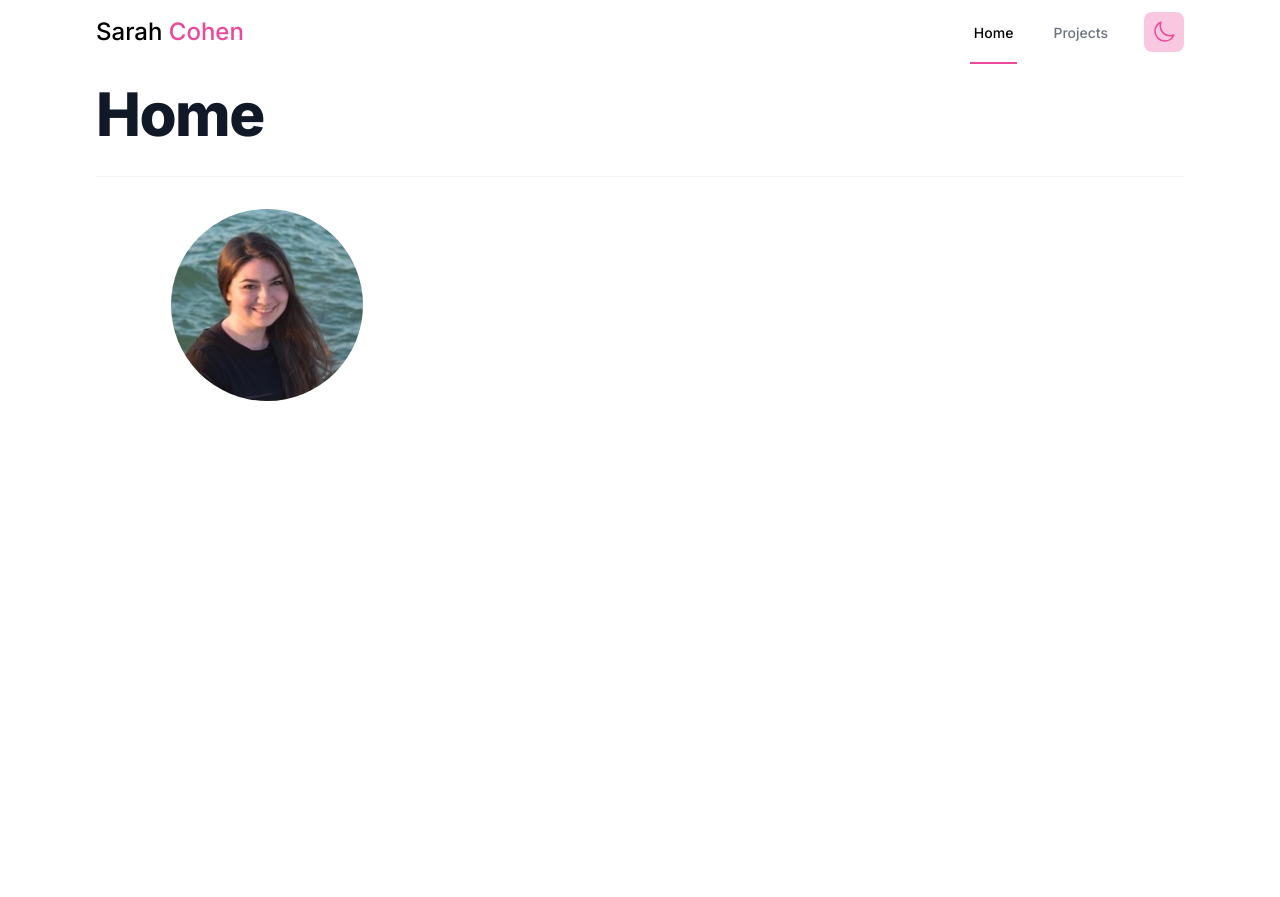
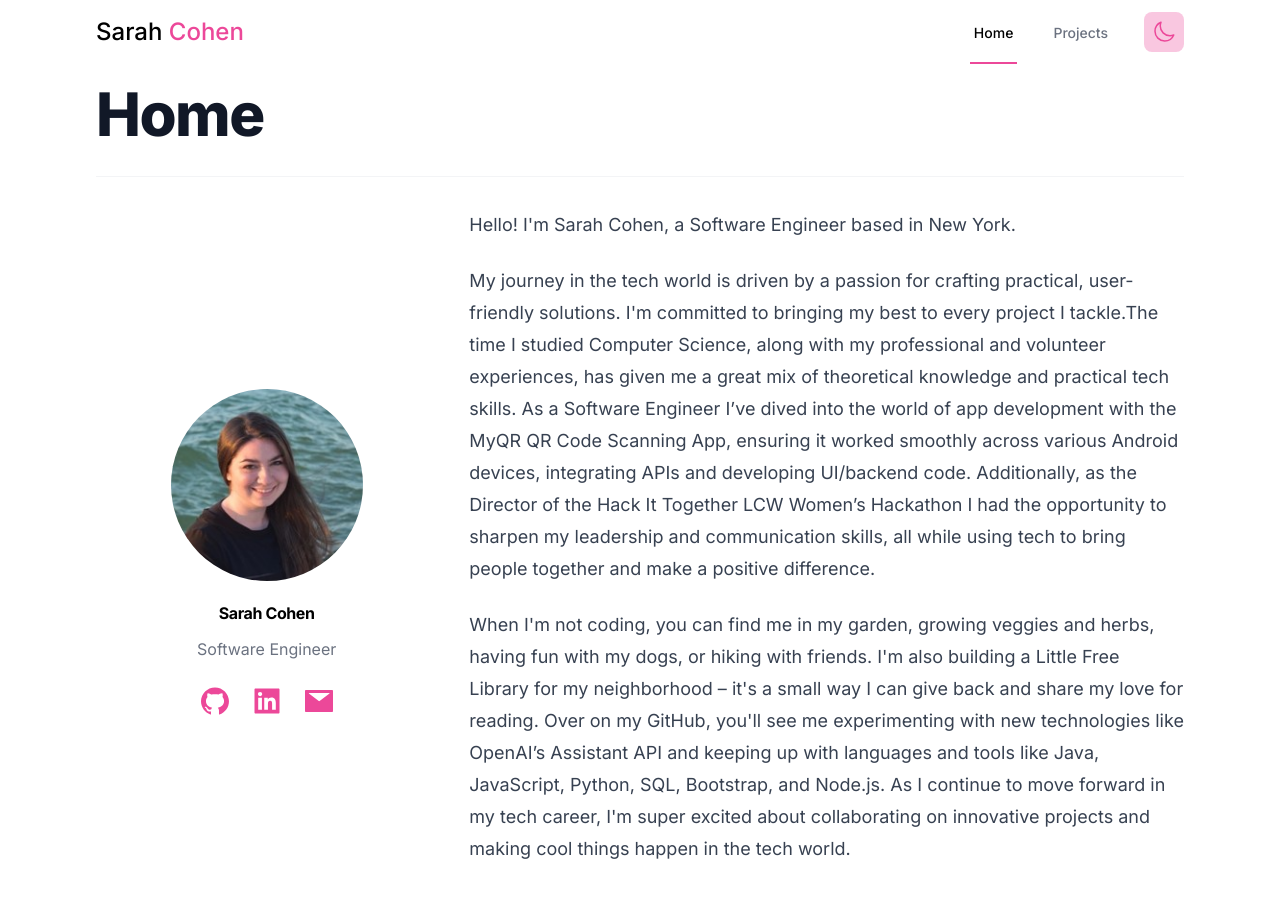
Before and after one commit to scohen40/Portfolio, a Next.js app: page / in a window 1280 px wide. Before the commit the page ends 800 px from the top, so only its background shows below. Built offline with nearby package versions, Linux system fonts and the light colour scheme.

Commit message:
added name, title, contact icon links, and bio

```diff
--- a/app/page.tsx
+++ b/app/page.tsx
@@ -13,6 +13,46 @@ export default function Home() {
       <div className="items-center space-y-2 xl:grid xl:grid-cols-3 xl:gap-x-8 xl:space-y-0">
         <div className="flex flex-col items-center pt-8">
           <Image alt="Picture of Sarah Cohen" src={Me} className="h-48 w-48 rounded-full object-cover object-top" />
+          <h3 className="pt-4 pb-2 text-2cl font-bold leading-8 tracking-tight">Sarah Cohen</h3>
+          <p className="text-gray-500 dark:texk-gray-300 text-center">
+            Software Engineer
+          </p>
+
+          <div className="flex space-x-5 pt-6">
+            <a href="https://github.com/scohen40" target="_blank">
+              <svg
+                viewBox="0 0 1024 1024"
+                fill="currentColor"
+                className="w-8 h-8 text-pink-500 hover:text-pink-600"
+              >
+                <path d="M511.6 76.3C264.3 76.2 64 276.4 64 523.5 64 718.9 189.3 885 363.8 946c23.5 5.9 19.9-10.8 19.9-22.2v-77.5c-135.7 15.9-141.2-73.9-150.3-88.9C215 726 171.5 718 184.5 703c30.9-15.9 62.4 4 98.9 57.9 26.4 39.1 77.9 32.5 104 26 5.7-23.5 17.9-44.5 34.7-60.8-140.6-25.2-199.2-111-199.2-213 0-49.5 16.3-95 48.3-131.7-20.4-60.5 1.9-112.3 4.9-120 58.1-5.2 118.5 41.6 123.2 45.3 33-8.9 70.7-13.6 112.9-13.6 42.4 0 80.2 4.9 113.5 13.9 11.3-8.6 67.3-48.8 121.3-43.9 2.9 7.7 24.7 58.3 5.5 118 32.4 36.8 48.9 82.7 48.9 132.3 0 102.2-59 188.1-200 212.9a127.5 127.5 0 0138.1 91v112.5c.8 9 0 17.9 15 17.9 177.1-59.7 304.6-227 304.6-424.1 0-247.2-200.4-447.3-447.5-447.3z" />
+              </svg>
+            </a>
+            <a href="https://www.linkedin.com/in/scohen40/" target="_blank">
+              <svg
+                viewBox="0 0 1024 1024"
+                fill="currentColor"
+                className="w-8 h-8 text-pink-500 hover:text-pink-600"
+              >
+                <path d="M880 112H144c-17.7 0-32 14.3-32 32v736c0 17.7 14.3 32 32 32h736c17.7 0 32-14.3 32-32V144c0-17.7-14.3-32-32-32zM349.3 793.7H230.6V411.9h118.7v381.8zm-59.3-434a68.8 68.8 0 1168.8-68.8c-.1 38-30.9 68.8-68.8 68.8zm503.7 434H675.1V608c0-44.3-.8-101.2-61.7-101.2-61.7 0-71.2 48.2-71.2 98v188.9H423.7V411.9h113.8v52.2h1.6c15.8-30 54.5-61.7 112.3-61.7 120.2 0 142.3 79.1 142.3 181.9v209.4z" />
+              </svg>
+            </a>
+            <a href="mailto:cohen.sarah1996@gmail.com" target="_blank">
+            <svg
+              viewBox="0 0 1024 1024"
+              fill="currentColor"
+              className="w-8 h-8 text-pink-500 hover:text-pink-600"
+            >
+              <path d="M928 160H96c-17.7 0-32 14.3-32 32v640c0 17.7 14.3 32 32 32h832c17.7 0 32-14.3 32-32V192c0-17.7-14.3-32-32-32zm-80.8 108.9L531.7 514.4c-7.8 6.1-18.7 6.1-26.5 0L189.6 268.9A7.2 7.2 0 01194 256h648.8a7.2 7.2 0 014.4 12.9z" />
+            </svg>
+            </a>
+          </div>
+        </div>
+
+        <div className="prose max-w-none prose-lg pt-8 pb-8 dark:prose-invert xl:col-span-2">
+          <p>Hello! I'm Sarah Cohen, a Software Engineer based in New York.</p>
+          <p>My journey in the tech world is driven by a passion for crafting practical, user-friendly solutions. I'm committed to bringing my best to every project I tackle.The time I studied Computer Science, along with my professional and volunteer experiences, has given me a great mix of theoretical knowledge and practical tech skills. As a Software Engineer I’ve dived into the world of app development with the MyQR QR Code Scanning App, ensuring it worked smoothly across various Android devices, integrating APIs and developing UI/backend code. Additionally, as the Director of the Hack It Together LCW Women’s Hackathon I had the opportunity to sharpen my leadership and communication skills, all while using tech to bring people together and make a positive difference.</p>
+          <p>When I'm not coding, you can find me in my garden, growing veggies and herbs, having fun with my dogs, or hiking with friends. I'm also building a Little Free Library for my neighborhood – it's a small way I can give back and share my love for reading. Over on my GitHub, you'll see me experimenting with new technologies like OpenAI’s Assistant API and keeping up with languages and tools like Java, JavaScript, Python, SQL, Bootstrap, and Node.js. As I continue to move forward in my tech career, I'm super excited about collaborating on innovative projects and making cool things happen in the tech world.</p>
         </div>
       </div>
 
```
